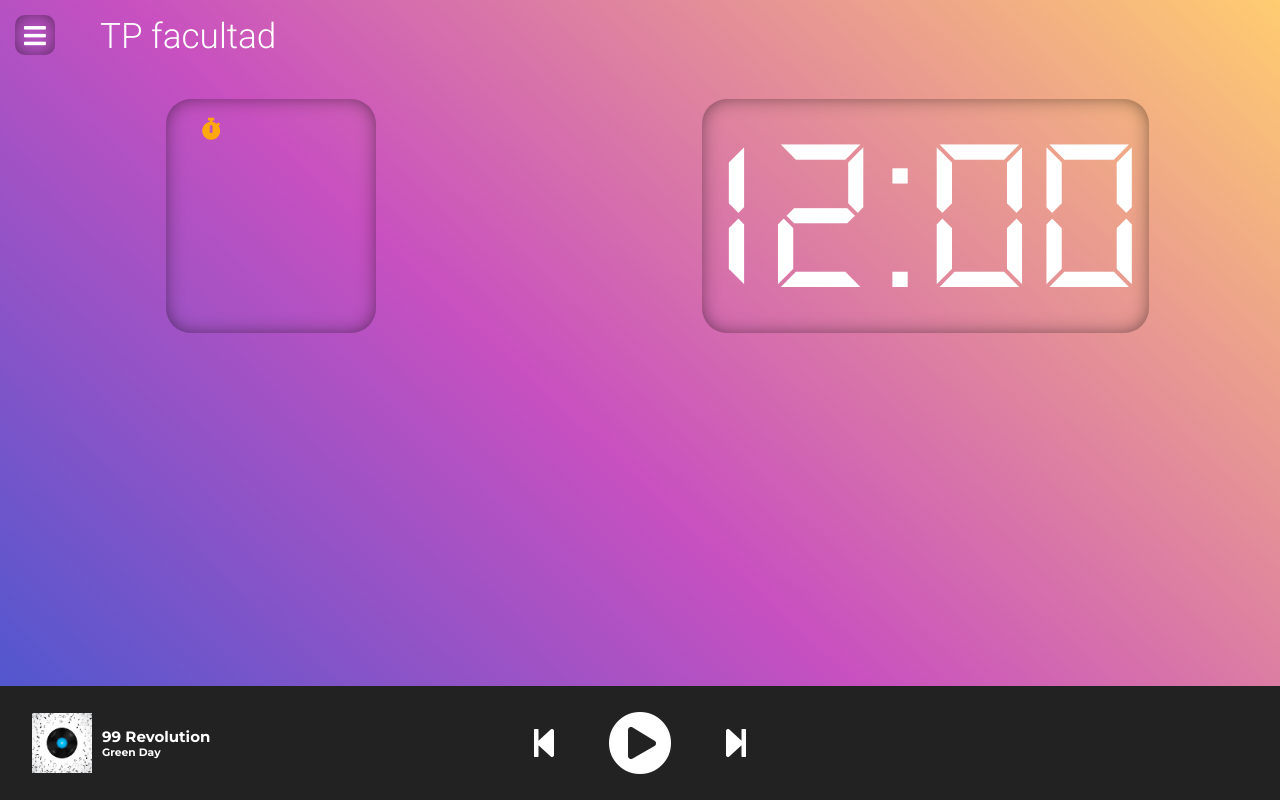
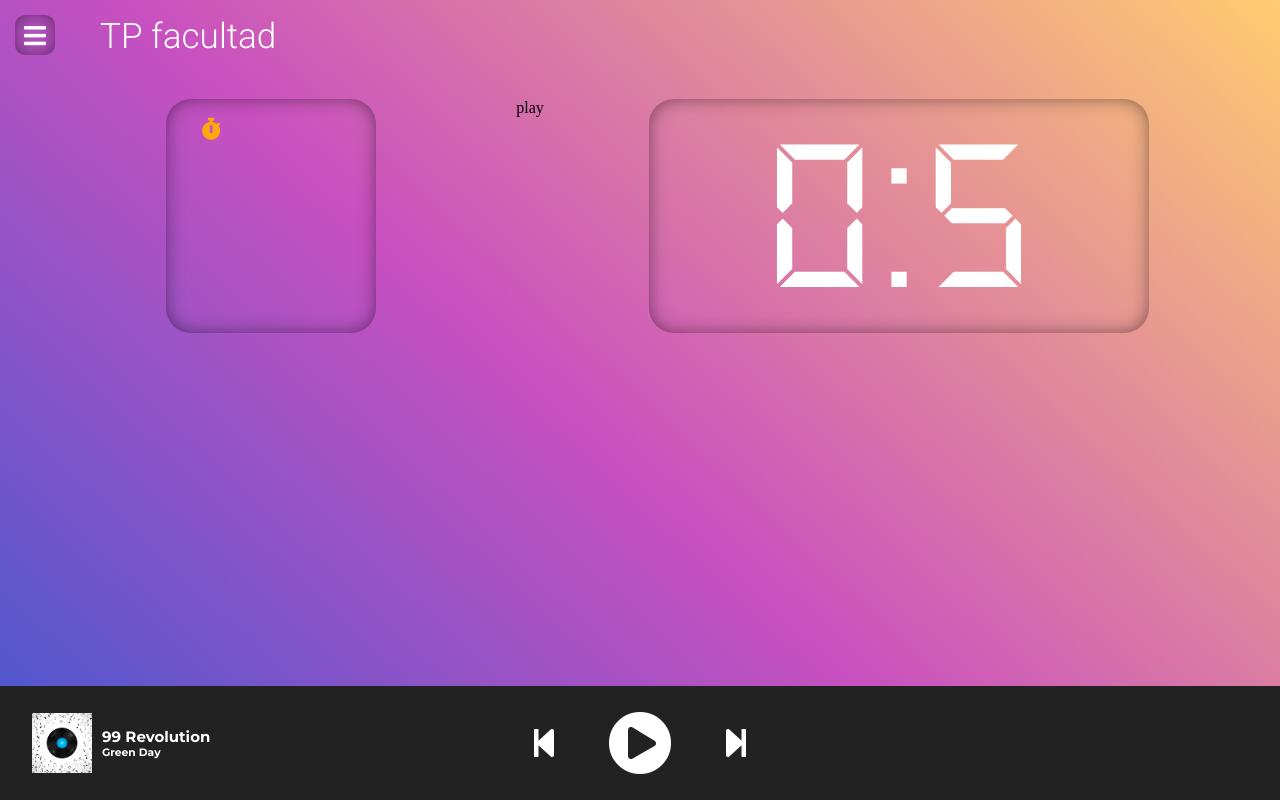
Before and after one commit to santillienzo/pomofy, a React (Create React App) app: page / in a window 1280 px wide. Built offline with nearby package versions, Linux system fonts and the light colour scheme.

Commit message:
Cronómetro en funcionamiento, hace cuenta regresiva. Proximo paso: función para detener la cuenta, reiniciar y finalizar pomodoro.

```diff
--- a/public/index.html
+++ b/public/index.html
@@ -24,5 +24,7 @@
     <noscript>You need to enable JavaScript to run this app.</noscript>
     <div id="root"></div>
 
+
+
   </body>
 </html>
--- a/src/components/reloj/Reloj.jsx
+++ b/src/components/reloj/Reloj.jsx
@@ -1,7 +1,37 @@
-import React from 'react';
-import './reloj.css'
+import React, { useState} from 'react';
+import './reloj.css';
+
 
 const Reloj = (props) => {
+
+    let contador_m = 0;
+    let contador_s = 5;
+
+
+    const cronometer = ()=>{
+        const segundos = document.getElementById('seconds');
+        const minutos = document.getElementById('minutes');
+        setInterval(()=>{
+            if (contador_m != 0) {
+                if (contador_s == 0) {
+                    contador_s = 59;
+                    contador_m--;
+                    minutos.innerHTML = contador_m;
+                }
+
+                segundos.innerHTML = contador_s;
+                contador_s--;
+            }else{
+                if (contador_s == 0) {
+                    return 0;
+                }
+                contador_s--;
+                segundos.innerHTML = contador_s;
+            }
+        },1000)
+    }
+
+
     return (
         <div className="clock-container" style={props.style}>
             <div className="pomodoro-container">
@@ -9,11 +39,32 @@ const Reloj = (props) => {
                     <i class="fas fa-stopwatch"></i>
                 </div>
             </div>
+            <div onClick={cronometer}>play</div>
             <div className="clock">
-                <p>12:00</p>
+                <p id="clock"><span id="minutes">{contador_m}</span>:<span id="seconds">{contador_s}</span></p>
             </div>
         </div>
     );
 };
 
 export default Reloj;
+
+
+// if (contador_s == 60) {
+//     contador_s = 0;
+//     contador_m++;
+//     minutos.innerHTML = contador_m;
+
+//     if (contador_m==0) {
+//         contador_m = 0;
+//     }
+// }
+
+// segundos.innerHTML = contador_s;
+// contador_s++
+
+
+
+// console.log(contador_m)
+// console.log(contador_s)
+// console.log(minutos)
--- a/src/components/reloj/reloj.css
+++ b/src/components/reloj/reloj.css
@@ -59,6 +59,8 @@
 }
 
 .clock{
+    text-align: center;
+    min-width: 500px;
     font-family: digital;
     font-weight: normal;
     font-size: 14em;
```
